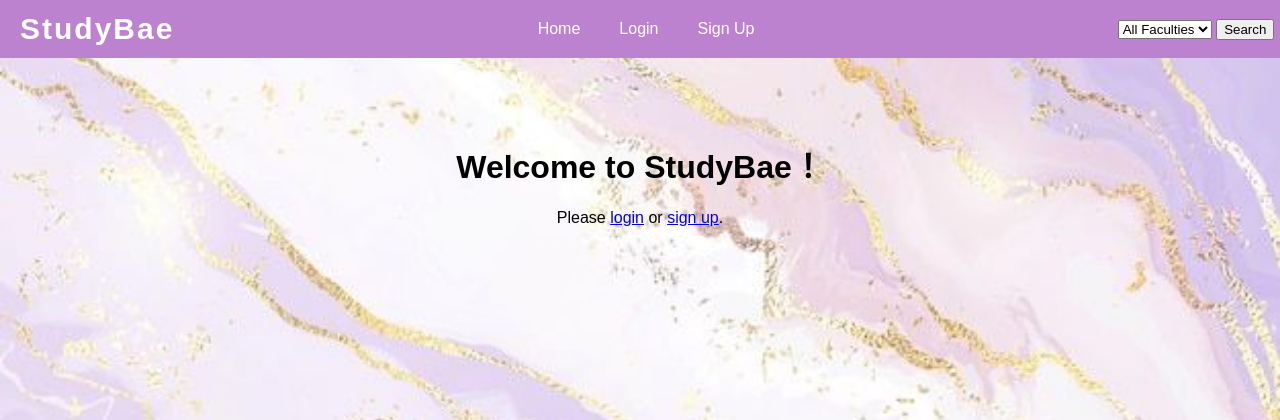
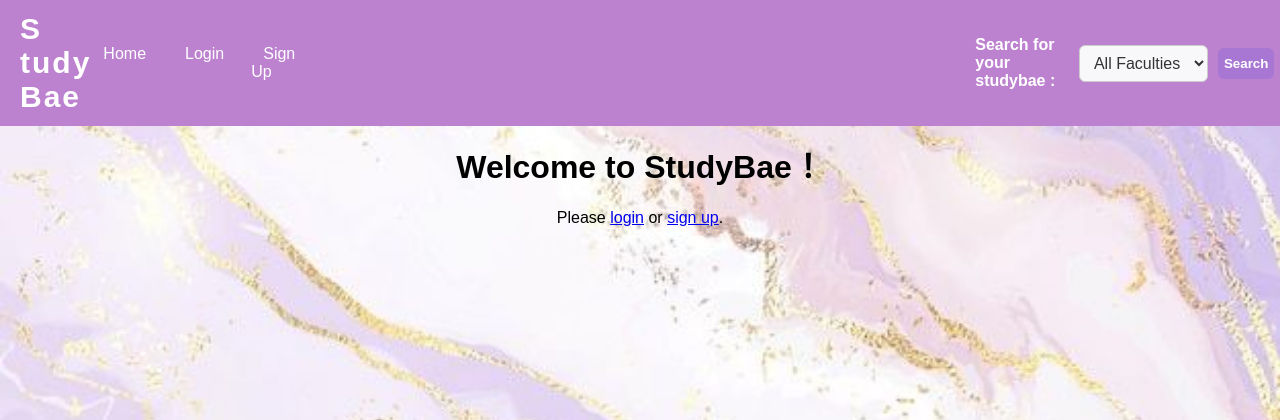
Before and after one commit to Kirtanaa222/Group-11, a Flask app: page / in a window 1280 px wide. Shown: the top 420 px of the page. Run offline with Flask 3, Linux system fonts and the light colour scheme.

Commit message:
masuk branch sya w updated search.html css

```diff
--- a/Static/Style.css
+++ b/Static/Style.css
@@ -271,7 +271,7 @@ body {
 
 .profile-background {
     width: 100%;
-    height: 100%;
+    height: 110%;
     object-fit: cover;
     position: absolute;
     top: 0;
@@ -359,9 +359,57 @@ body {
 }
 
 .search-results {
-    background: none;
+    background: #fff;
     padding: 30px 20px;
-    border-radius: 0;
-    box-shadow: none;
-    margin-top: 30px;
+    border-radius: 12px;
+    box-shadow: 0 4px 8px rgba(0,0,0,0.2);
+    margin: 40px auto 0 auto;
+    width: 90%;
+    max-width: 700px;
+    text-align: center;
 }
+
+.faculty-search {
+    display: flex;
+    align-items: center;
+    gap: 10px;
+    margin-left: auto;
+}
+
+.faculty-search select {
+    padding: 8px 10px;
+    border-radius: 6px;
+    border: 1px solid #ccc;
+    font-size: 1em;
+    background: #f8f8fa;
+    color: #333;
+}
+
+.faculty-search button {
+    padding: 8px 6px;
+    border-radius: 6px;
+    border: none;
+    background: #a877d3;
+    color: #fff;
+    font-weight: bold;
+    cursor: pointer;
+    transition: background 0.2s;
+}
+
+.faculty-search button:hover {
+    background: #7a0e8b;
+}
+
+.search-label {
+    margin-right: 10px;
+    margin-left: 680px;
+    font-weight: bold;
+    color: white;
+}
+
+.search-bar-group {
+    display: flex;
+    align-items: center;
+    margin-left: auto;
+    gap: 10px;
+}
--- a/Templates/display_profile.html
+++ b/Templates/display_profile.html
@@ -21,13 +21,12 @@
     </div>
 
     <div class="profile-cover">
-        <img src="{{ url_for('static', filename=user.background or 'default_bg.jpg') }}" alt="Background" class="profile-background">
+            <img src="{{ user.background or url_for('static', filename='default_bg.jpg') }}" alt="Background" class="profile-background">
         <div class="profile-avatar">
             <img src="{{ url_for('static', filename=user.avatar or 'default_avatar.png') }}" alt="Avatar">
         </div>
     </div>
 
-    <div class="profile-info">
         <h1>{{ user.username }}</h1>
         <p class="profile-bio">{{ user.bio or 'No bio yet.' }}</p>
 
--- a/Templates/home.html
+++ b/Templates/home.html
@@ -21,17 +21,21 @@
             <li><a href="{{ url_for('signup') }}">Sign Up</a></li>
         {% endif %}
     </ul>
-    <!-- Add this form for faculty search -->
+    <div class="search-bar-group"></div>
+    <span class="search-label">Search for your studybae :</span>
     <form class="faculty-search" method="get" action="{{ url_for('search_users') }}">
         <select name="faculty">
             <option value="">All Faculties</option>
-            <option value="FCI">FCI</option>
-            <option value="FCM">FCM</option>
-            <option value="FOE">FOE</option>
-            <option value="FAIE">FAIE</option>
-            <option value="FAC">FAC</option>
-            <option value="FCA">FCA</option>
-            <option value="FOM">FOM</option>
+            <option value="Faculty of Computer Science and Information Technology (FCI)">FCI</option>
+            <option value="Faculty of Engineering (FOE)">FOE</option>
+            <option value="Faculty of Artificial Intelligence And Engineering (FAIE)">FAIE</option>
+            <option value="Faculty of Applied Communication (FAC)">FAC</option>
+            <option value="Faculty of Creative Multimedia (FCM)">FCM</option>
+            <option value="Faculty of Management (FOM)">FOM</option>
+            <option value="Faculty of Law (FOL)">FOL</option>
+            <option value="Faculty of Engineering And Technology (FET)">FET</option>
+            <option value="Faculty of Information Science and Technology (FIST)">FIST</option>
+            <option value="Faculty of Business (FOB)">FOB</option>
         </select>
         <button type="submit">Search</button>
     </form>
--- a/Templates/search.html
+++ b/Templates/search.html
@@ -1,7 +1,7 @@
 <!DOCTYPE html>
 <html>
 <head>
-    <title>Smart Matching</title>
+    <title>StudyBae!</title>
     <link rel="stylesheet" href="{{ url_for('static', filename='Style.css') }}">
 </head>
 <body>
@@ -11,7 +11,7 @@
     </div>
 <div>
     <ul class="nav-links">
-        <li><a href="{{ url_for('home') }}">Home</a></li>
+        <li><a href="{{ url_for('home') }}">Back</a></li>
         <li><a href="{{ url_for('profile') }}">Profile</a></li>
         <li><a href="{{ url_for('logout') }}">Logout</a></li>
     </ul>
```
Also changed, not shown: Static/uploads/IMG_5214.JPG (added), instance/sql.db.
